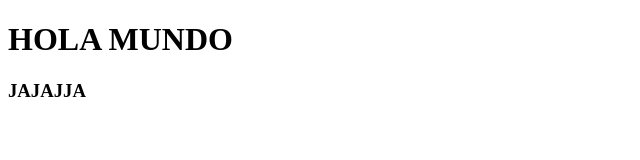
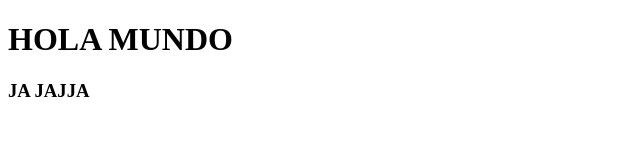
Before and after one commit to agarsan2402/vscode_git, a plain HTML site: page index.html in a window 1280 px wide. Shown: the full height of the page, 0-640 px from the left. Drawn offline with Linux system fonts and the light colour scheme.

Commit message:
commit inicial

```diff
--- a/index.html
+++ b/index.html
@@ -8,6 +8,6 @@
 </head>
 
 <body>
-    <h3>JAJAJJA</h3>
+    <h3>JA JAJJA</h3>
 </body>
 </html>
```
